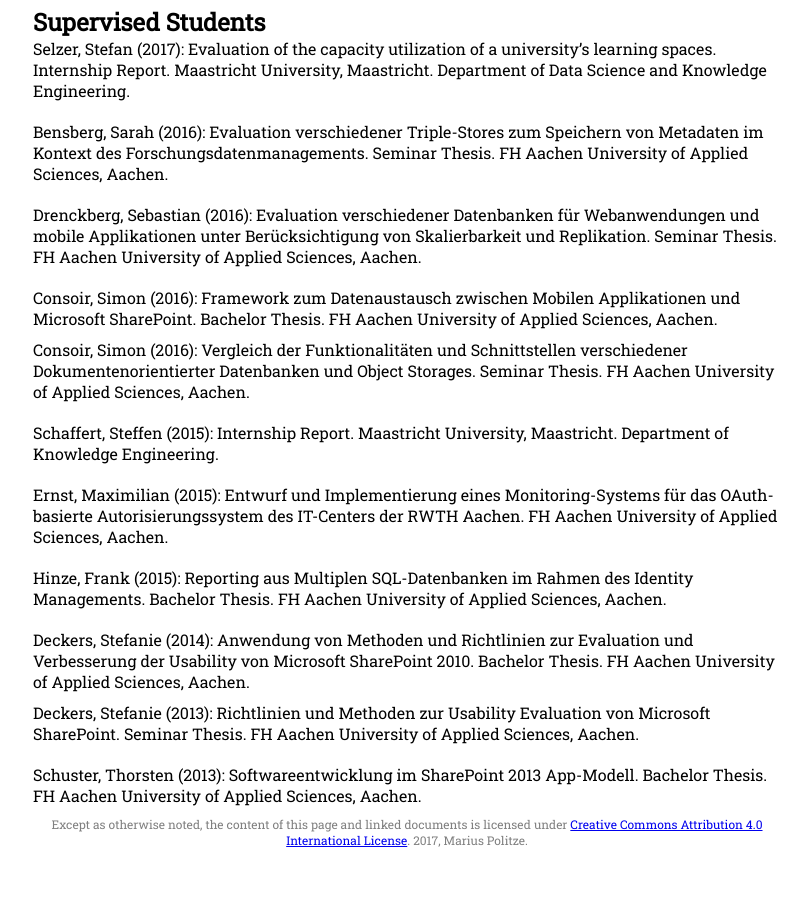
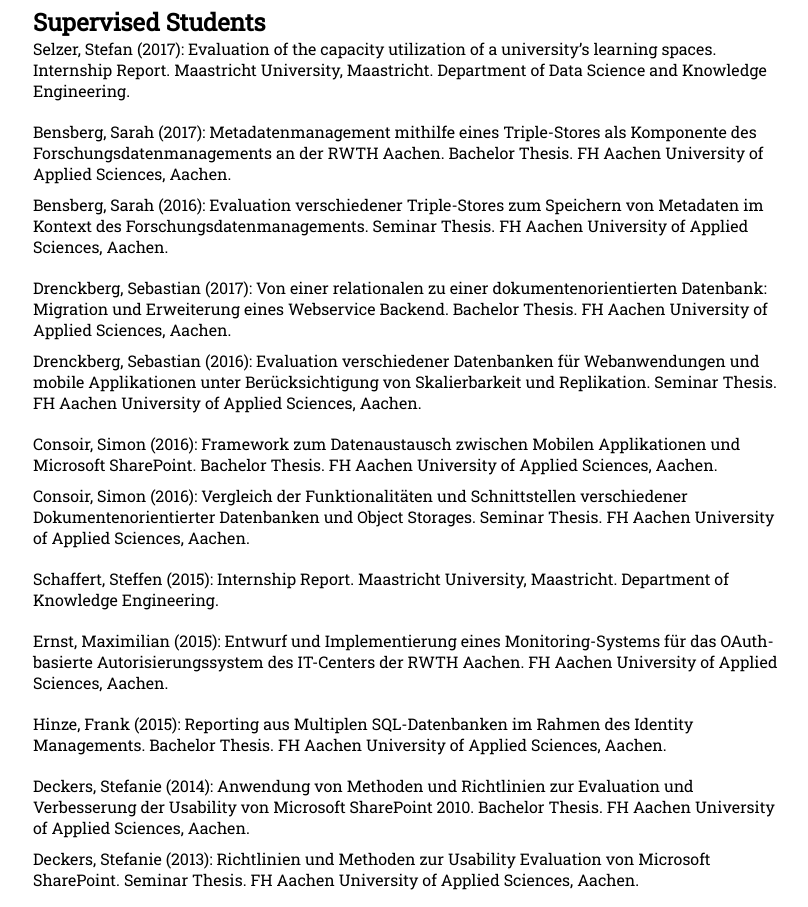
Before and after one commit to mpolitze/mpolitze.github.io, a website: page index.html in a window 1280 px wide. Shown: the part 3080-3987 px from the top of the page, without its empty margins (233-1041 px from the left). Before the commit the page ends 3938 px from the top, so only its background shows below. Drawn offline with nearby package versions, Linux system fonts and the light colour scheme.

Commit message:
adding 2017 b.sc. thesis

```diff
--- a/index.html
+++ b/index.html
@@ -242,10 +242,16 @@
 	</ul>
 	<ul>
 		<li>
+			Bensberg, Sarah (2017): Metadatenmanagement mithilfe eines Triple-Stores als Komponente des Forschungsdatenmanagements an der RWTH Aachen. Bachelor Thesis. FH Aachen University of Applied Sciences, Aachen.
+		</li>
+		<li>
 			Bensberg, Sarah (2016): Evaluation verschiedener Triple-Stores zum Speichern von Metadaten im Kontext des Forschungsdatenmanagements. Seminar Thesis. FH Aachen University of Applied Sciences, Aachen.
 		</li>
 	</ul>
 	<ul>
+		<li>
+			Drenckberg, Sebastian (2017): Von einer relationalen zu einer dokumentenorientierten Datenbank: Migration und Erweiterung eines Webservice Backend. Bachelor Thesis. FH Aachen University of Applied Sciences, Aachen.
+		</li>
 		<li>
 			Drenckberg, Sebastian (2016): Evaluation verschiedener Datenbanken für Webanwendungen und mobile Applikationen unter Berücksichtigung von Skalierbarkeit und Replikation. Seminar Thesis. FH Aachen University of Applied Sciences, Aachen.
 		</li>
```
